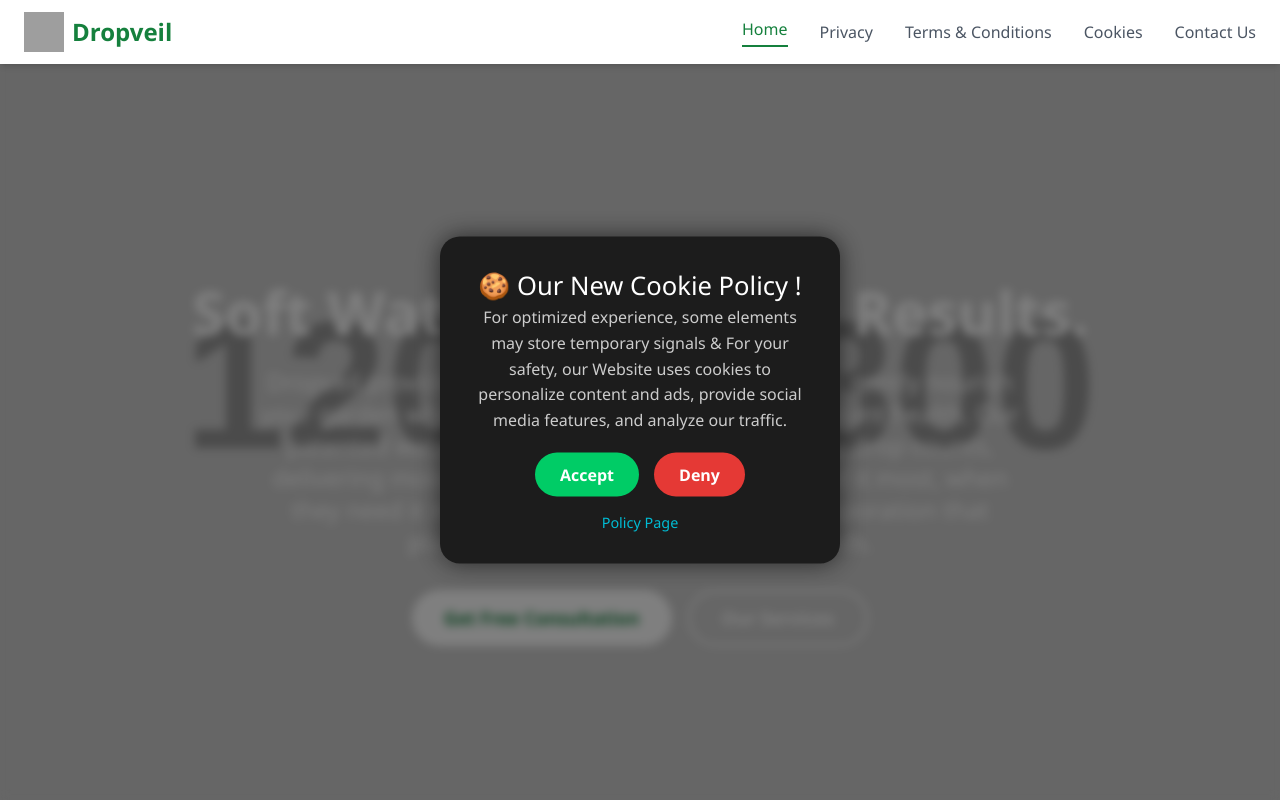
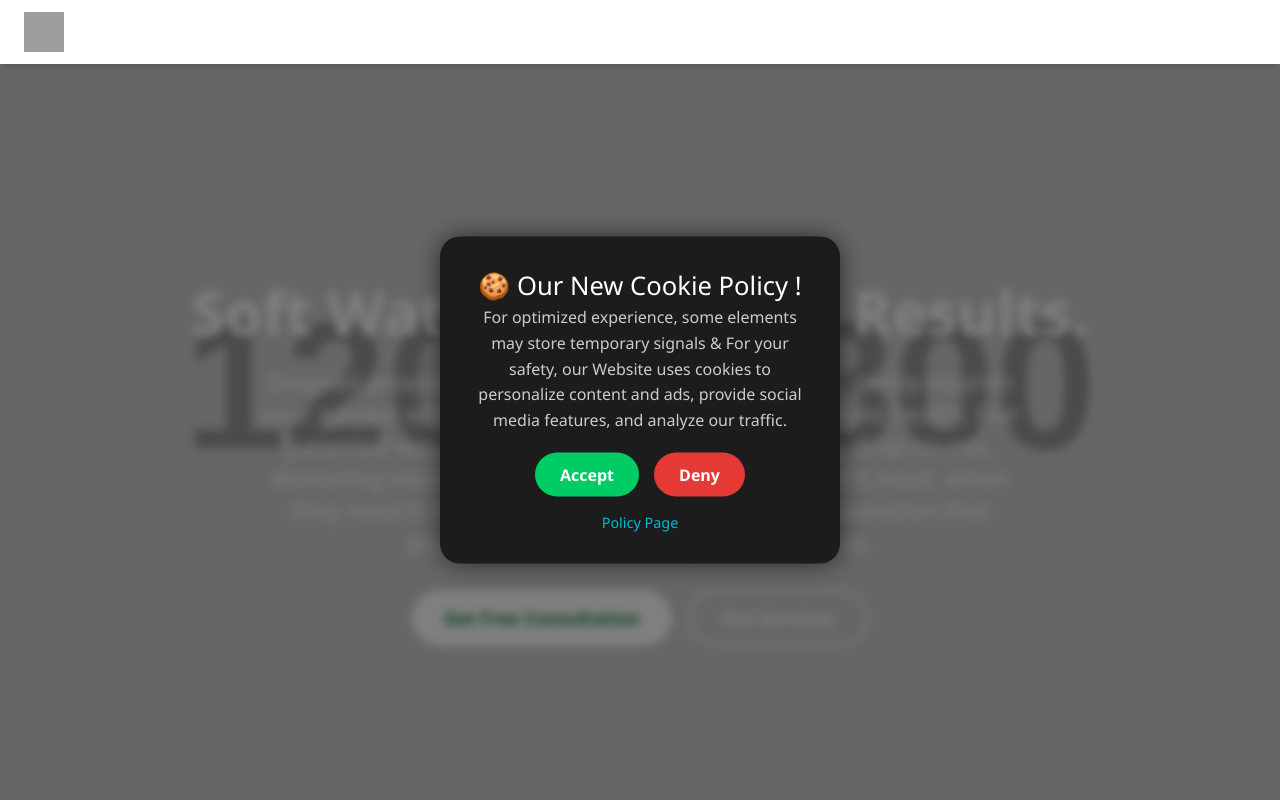
Before and after one commit to sanjsndas/dropveil, a plain HTML site: page index.html in a window 1280 px wide. Shown: the top 800 px of the page. Drawn offline with nearby package versions, Linux system fonts and the light colour scheme; grey boxes are pictures that could not be loaded; placeholder pictures from the web are drawn by us.

Commit message:
Update index.html

```diff
--- a/index.html
+++ b/index.html
@@ -170,14 +170,10 @@
             <div class="flex justify-between items-center">
                 <div class="flex items-center">
                     <img src="https://img.icons8.com/color/48/000000/water.png" alt="Dropveil Logo" class="h-10 w-10">
-                    <span class="ml-2 text-2xl font-bold text-green-700">Dropveil</span>
+                    <span class="ml-2 text-2xl font-bold text-green-700"></span>
                 </div>
                 <div class="hidden md:flex items-center space-x-8">
-                    <a href="index.html" class="text-green-700 font-medium border-b-2 border-green-700 pb-1" aria-current="page">Home</a>
-                    <a href="privacy.html" class="text-gray-600 hover:text-green-700 transition-smooth">Privacy</a>
-                    <a href="terms.html" class="text-gray-600 hover:text-green-700 transition-smooth">Terms & Conditions</a>
-                    <a href="cookies.html" class="text-gray-600 hover:text-green-700 transition-smooth">Cookies</a>
-                    <a href="contact.html" class="text-gray-600 hover:text-green-700 transition-smooth">Contact Us</a>
+
                 </div>
                 <div class="md:hidden">
                     <button class="text-gray-500 focus:outline-none">
```
